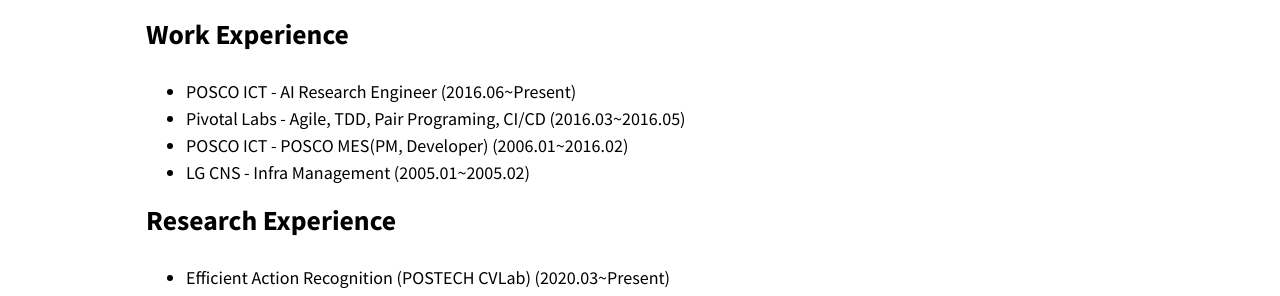
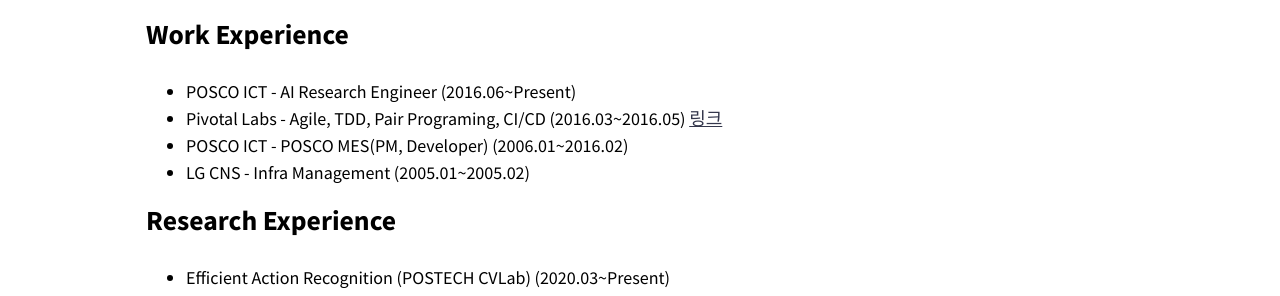
Before and after one commit to healess/healess.github.io, a Jekyll site: the page built from index.md, in a window 1280 px wide and 900 px high. Shown: the part 278-574 px from the top of the window. Built offline with Jekyll 4.4.1, drawn with Linux system fonts in a browser that asks for light colours; nearby versions of some CDN libraries.

Commit message:
Add contents

```diff
--- a/index.md
+++ b/index.md
@@ -10,7 +10,7 @@ entries_layout: grid
 
 ## Work Experience
 * POSCO ICT - AI Research Engineer (2016.06~Present)
-* Pivotal Labs - Agile, TDD, Pair Programing, CI/CD (2016.03~2016.05)
+* Pivotal Labs - Agile, TDD, Pair Programing, CI/CD (2016.03~2016.05) [링크](https://photos.app.goo.gl/DLK3UsKsPhqbJxw1A)
 * POSCO ICT - POSCO MES(PM, Developer) (2006.01~2016.02)
 * LG CNS - Infra Management (2005.01~2005.02)
 
```
Also changed, not shown: _posts/2021-04-04-Leardership.md (+1 -0 lines).
